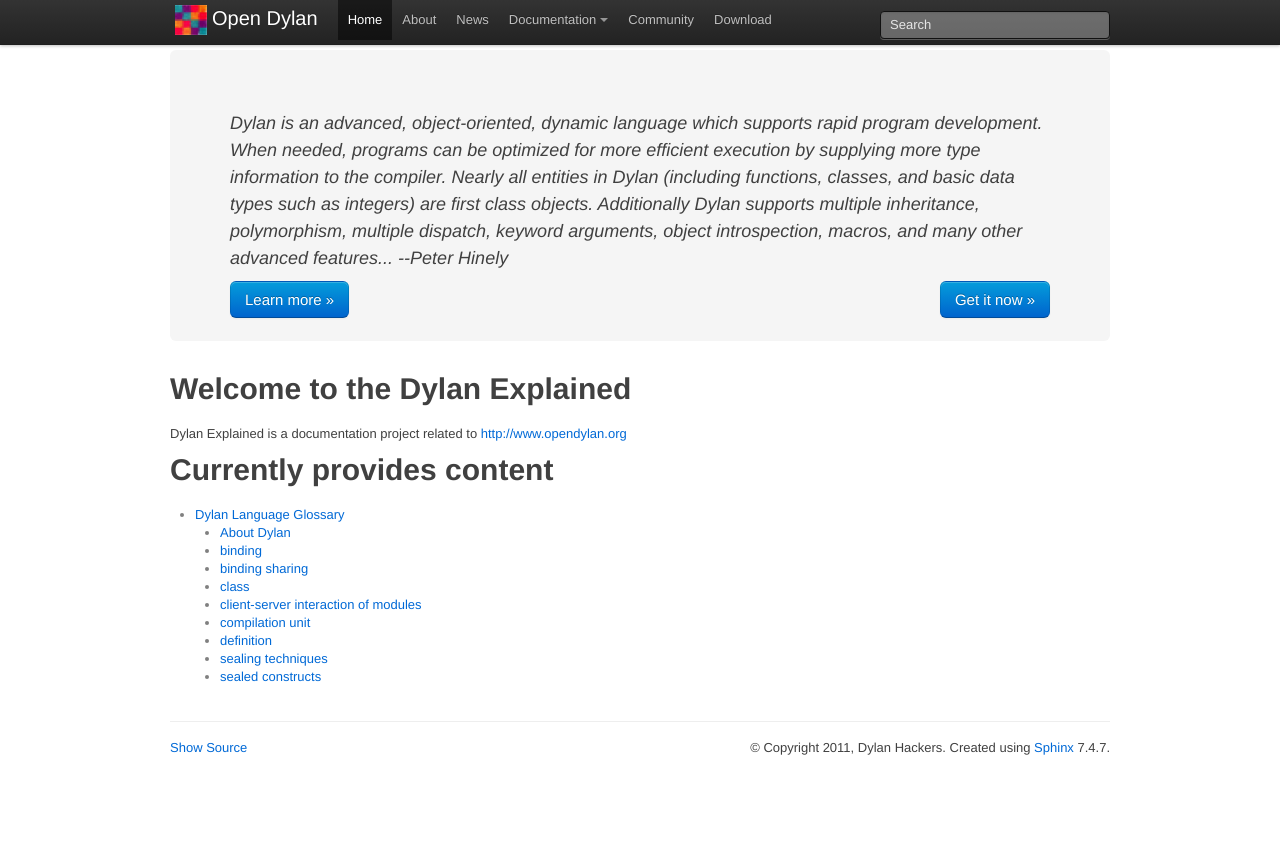
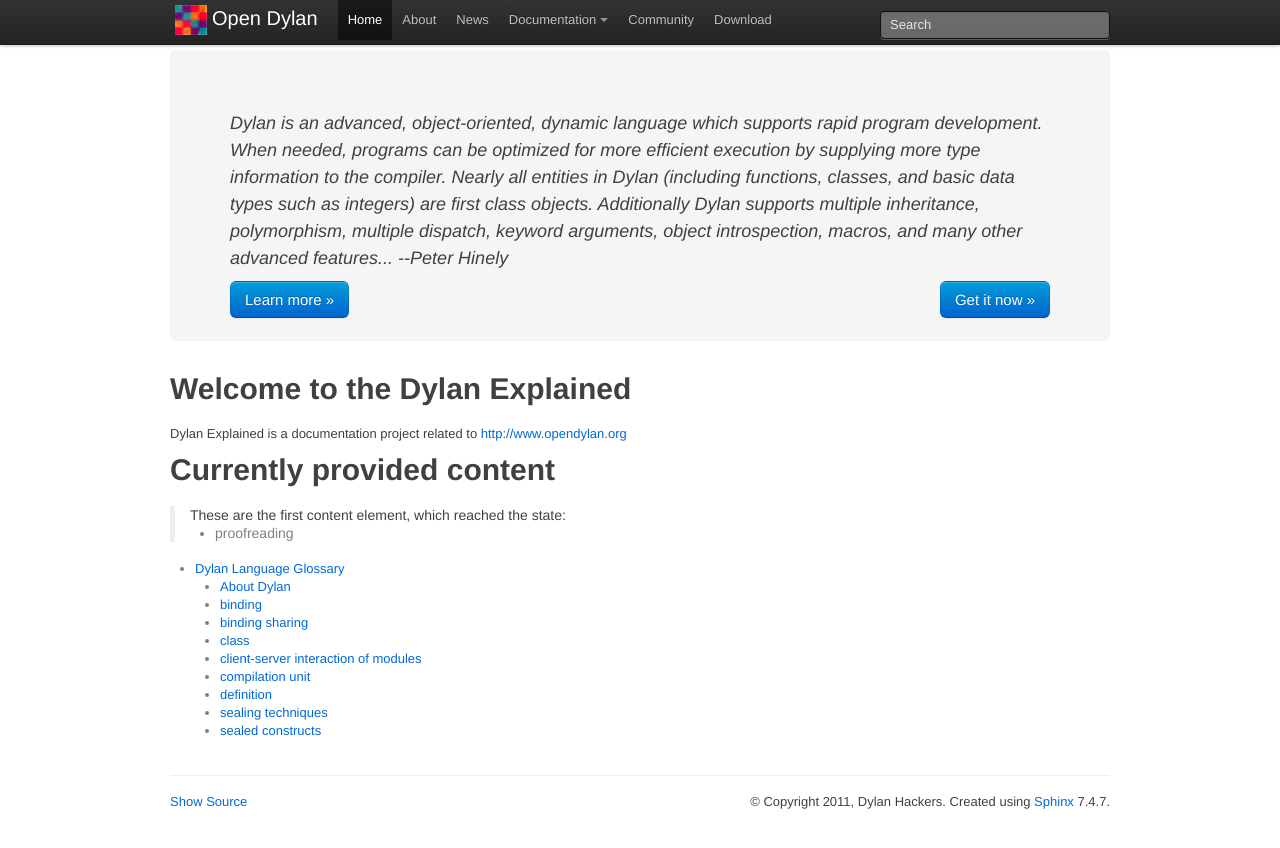
Before and after one commit to pet-ro/dylan-explained, a Sphinx documentation site: the page built from source/index.rst, in a window 1280 px wide. Shown: the top 848 px of the page. Built offline with Sphinx 7.4.7, drawn with Linux system fonts in a browser that asks for light colours.

Commit message:
reading list for proofreading

```diff
--- a/source/index.rst
+++ b/source/index.rst
@@ -4,8 +4,13 @@ Welcome to the Dylan Explained
 Dylan Explained is a documentation project related to
 http://www.opendylan.org
 
-Currently provides content
-=========================
+Currently provided content
+==========================
+
+    These are the first content element, which reached the state:
+
+    - proofreading
+
 
 
 .. toctree::
```
